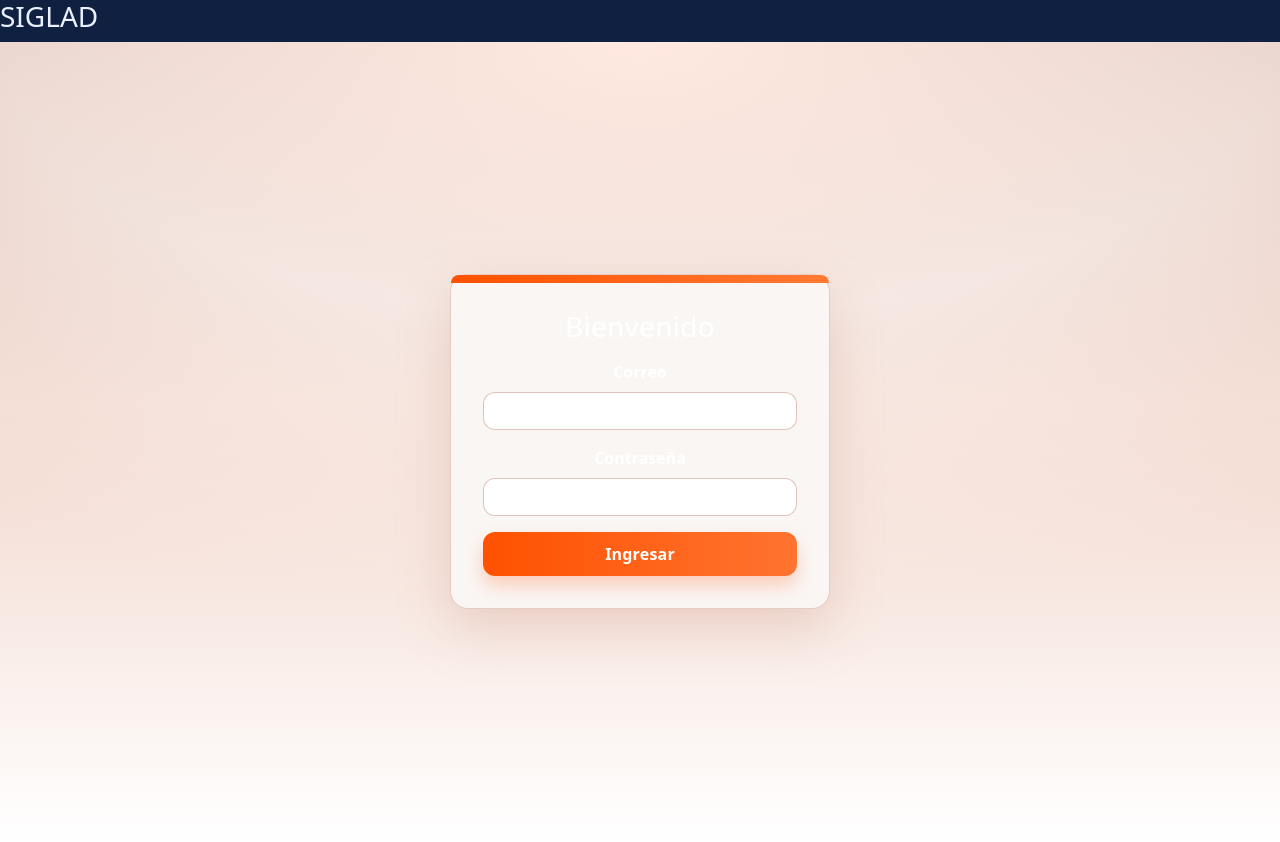
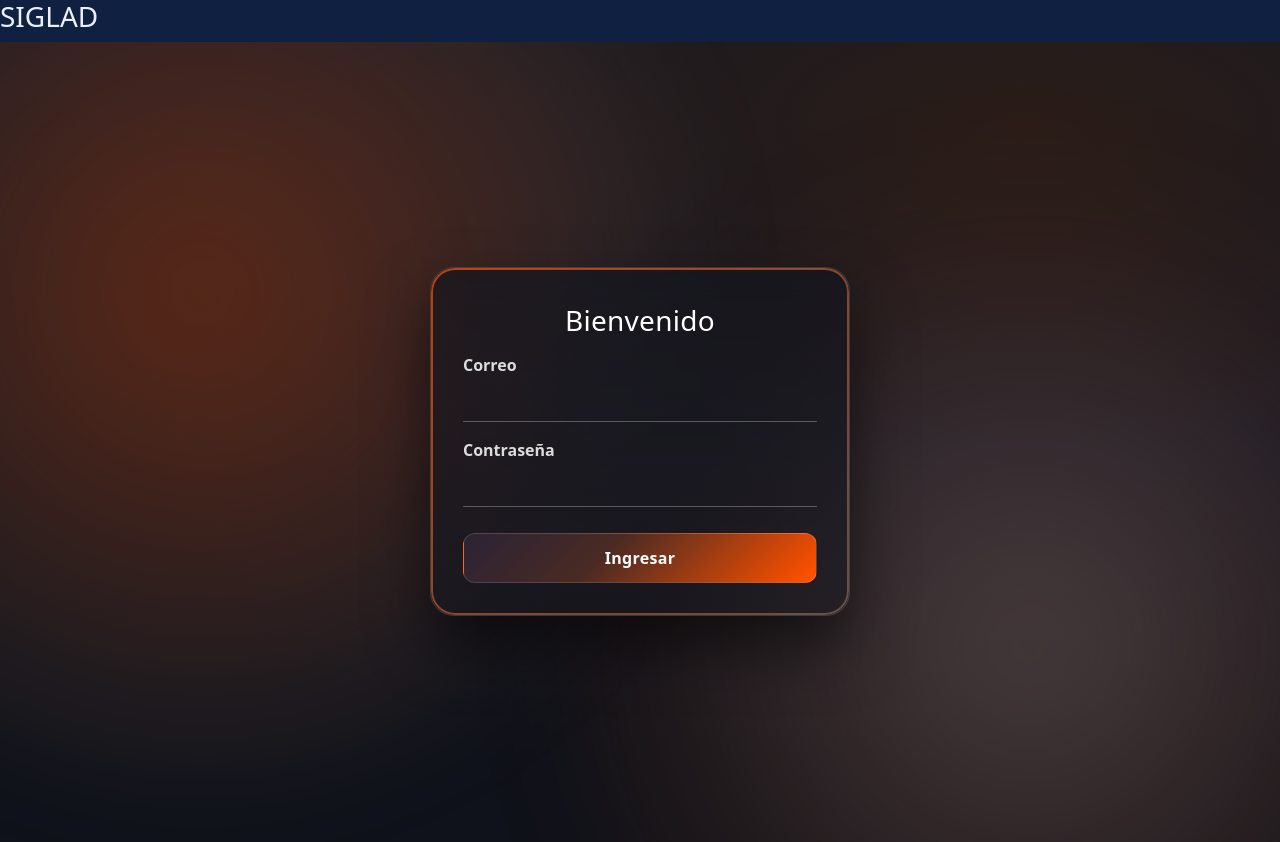
Before and after one commit to DemNest25/DUCA, a React (Vite) app in the folder frontend/: page /login in a window 1280 px wide. Built offline with nearby package versions, Linux system fonts and the light colour scheme; no server answers.

Commit message:
Nuevo diseño oscuro tipo glass para Login (sin imágenes, alto contraste)

```diff
--- a/frontend/src/pages/Login.css
+++ b/frontend/src/pages/Login.css
@@ -1,4 +1,4 @@
-/* =================== FONDO Y LAYOUT =================== */
+/* =================== FONDO (oscuro con glow suave) =================== */
 .login-bg {
   position: relative;
   height: 100vh;
@@ -6,87 +6,123 @@
   align-items: center;
   justify-content: center;
   overflow: hidden;
-  background:
-    radial-gradient(100% 70% at 50% 0%, #FFE9E1 0%, rgba(255,255,255,0.6) 50%, rgba(255,255,255,0) 100%),
-    linear-gradient(180deg, #CD9C8A 0%, #F2D6CB 45%, #FFFFFF 100%);
+  background: radial-gradient(120% 80% at 80% 10%, #2a1d18 0%, #151823 50%, #0f121a 100%);
+  isolation: isolate;
 }
 
-/* =================== TARJETA – NUEVO DISEÑO =================== */
+/* halos suaves animados (sin imágenes) */
+.login-bg::before,
+.login-bg::after {
+  content: "";
+  position: absolute;
+  width: 80vmax;
+  height: 80vmax;
+  filter: blur(60px);
+  opacity: .35;
+  z-index: -1;
+  border-radius: 50%;
+  animation: floatGlow 14s ease-in-out infinite alternate;
+}
+.login-bg::before {
+  background: radial-gradient(circle, rgba(255,81,0,.9), rgba(205,156,138,.2) 60%, transparent 70%);
+  top: -20vmax; left: -25vmax;
+}
+.login-bg::after {
+  background: radial-gradient(circle, rgba(205,156,138,.85), rgba(255,81,0,.15) 55%, transparent 70%);
+  bottom: -25vmax; right: -20vmax;
+  animation-delay: 1.2s;
+}
+@keyframes floatGlow {
+  0%   { transform: translate(0,0) scale(1); }
+  100% { transform: translate(3%, -2%) scale(1.06); }
+}
+
+/* =================== TARJETA (glass oscura) =================== */
 .login-card {
   position: relative;
-  z-index: 1;
-  width: 380px;
+  width: 420px;
   padding: 2.2rem 2rem 2rem;
-  text-align: center;
+  border-radius: 24px;
+  text-align: left;
 
-  background: #FAF6F4;
-  border: 1px solid rgba(205,156,138,0.45);
-  border-radius: 18px;
+  /* glass + tinte oscuro */
+  background: linear-gradient(180deg, rgba(17,20,29,.65), rgba(17,20,29,.45));
+  backdrop-filter: blur(16px);
+  -webkit-backdrop-filter: blur(16px);
+  border: 1px solid rgba(255,255,255,.14);
   box-shadow:
-    0 20px 50px rgba(205,156,138,0.35),
-    inset 0 1px 0 rgba(255,255,255,0.9);
+    0 30px 60px rgba(0,0,0,.55),
+    inset 0 1px 0 rgba(255,255,255,.1);
 
-  color: #432C24;
+  color: #eef2ff;  /* textos claros */
 }
 
-/* Cinta superior naranja */
+/* borde/cinta superior cálida */
 .login-card::before {
   content: "";
   position: absolute;
-  top: 0; left: 0; right: 0;
-  height: 8px;
-  border-radius: 18px 18px 0 0;
-  background: linear-gradient(90deg, #FF5100 0%, #FF7A33 100%);
+  inset: 0;
+  border-radius: 24px;
+  padding: 2px;
+  background: linear-gradient(135deg, rgba(255,81,0,.7), rgba(205,156,138,.4));
+  -webkit-mask:
+    linear-gradient(#000 0 0) content-box,
+    linear-gradient(#000 0 0);
+  -webkit-mask-composite: xor;
+          mask-composite: exclude;
 }
 
-/* Título */
+/* título */
 .login-card h3 {
-  color: #432C24;
+  margin-bottom: 1.25rem;
+  color: #ffffff;
+  text-align: center;
   letter-spacing: .3px;
-  margin-bottom: 1rem;
 }
 
 /* =================== CAMPOS =================== */
 .login-card .form-label {
-  color: #6E4D41;
+  color: rgba(255,255,255,.85) !important; /* fuerte y legible */
   font-weight: 600;
 }
 
 .login-card .form-control {
-  background: #FFFFFF;
-  color: #432C24;
-  border: 1px solid rgba(205,156,138,0.6);
-  border-radius: 12px;
-  transition: border-color .2s ease, box-shadow .2s ease;
+  background: transparent !important;
+  color: #ffffff !important;
+  border: none !important;
+  border-bottom: 1px solid rgba(255,255,255,.28) !important;
+  border-radius: 0 !important;
+  padding-left: 0.25rem;
+  padding-right: 0.25rem;
+  box-shadow: none !important;
+}
+.login-card .form-control::placeholder {
+  color: rgba(255,255,255,.55);
 }
 
 .login-card .form-control:focus {
   outline: none;
-  border-color: #FF5100;
-  box-shadow: 0 0 0 4px rgba(255,81,0,0.18);
+  border-bottom-color: #FF5100 !important;
+  box-shadow: 0 6px 18px -10px rgba(255,81,0,.55) !important;
 }
 
 /* =================== BOTÓN =================== */
 .btn-login {
-  background: linear-gradient(90deg, #FF5100, #FF7430);
-  border: none;
-  color: #FFFFFF;
+  margin-top: .6rem;
+  background: linear-gradient(135deg, #2a2335, #4a2a23 40%, #FF5100 98%);
+  border: 1px solid rgba(255,255,255,.15);
+  color: #FFFFFF !important;
   font-weight: 700;
   border-radius: 12px;
-  padding: .65rem 1rem;
-  letter-spacing: .2px;
-  box-shadow: 0 10px 18px rgba(255,81,0,0.24);
+  padding: .75rem 1rem;
+  letter-spacing: .3px;
   transition: transform .15s ease, box-shadow .15s ease, filter .15s ease;
 }
 .btn-login:hover {
-  transform: translateY(-1px);
-  box-shadow: 0 12px 22px rgba(255,81,0,0.30);
-  filter: brightness(1.03);
+  transform: translateY(-2px);
+  box-shadow: 0 12px 28px rgba(255,81,0,.35);
+  filter: brightness(1.05);
 }
 
-/* =================== COLORES BASE =================== */
-:root {
-  --color-beige: #CD9C8A;
-  --color-naranja: #FF5100;
-  --color-blanco: #FFFFFF;
-}
+/* helpers de contraste si usas utilidades Bootstrap previas */
+.text-white { color: #fff !important; }
```
